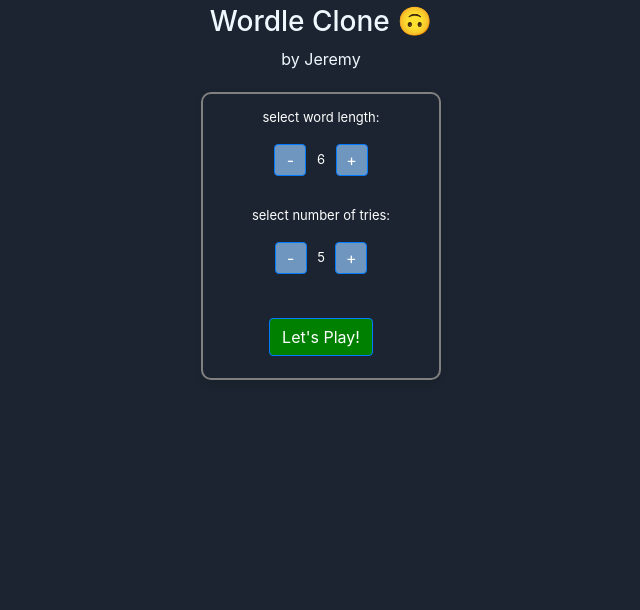
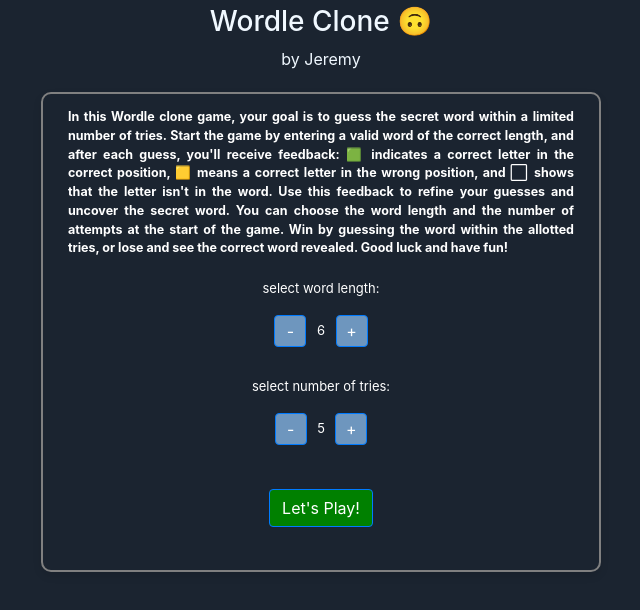
Before and after one commit to jeroee/wordle-clone, a React (Create React App) app: page / in a window 1280 px wide. Shown: the top 610 px of the page, without its empty margins (319-959 px from the left). Built offline with nearby package versions, Linux system fonts and the light colour scheme.

Commit message:
added instructions

```diff
--- a/public/styles.css
+++ b/public/styles.css
@@ -104,8 +104,8 @@ body {
 
 .selector-card{
     border: 2px solid gray;
-    height: 18rem;
-    width: 15rem;
+    height: 30rem;
+    width: 35rem;
     display: flex;
     padding: 5px;
     margin: 5px;
@@ -171,3 +171,10 @@ body {
     justify-content: center;
     left:120px;
 }
+.instructions {
+    justify-items: center;
+    color: white;
+    font-size: 12.5px;
+    text-transform: none;
+    text-align: justify;
+}
--- a/src/components/Selection.jsx
+++ b/src/components/Selection.jsx
@@ -14,6 +14,15 @@ const SelectionComponent = ({ word_length_count, tries_count, onSelect }) => {
         <div className="div-card">
             <Card className="selector-card">
                 <Card.Body>
+                    <div className="instructions">
+                        In this Wordle clone game, your goal is to guess the secret word within a limited number of tries.
+                        Start the game by entering a valid word of the correct length, and after each guess, you'll receive feedback:
+                        🟩 indicates a correct letter in the correct position,
+                        🟨 means a correct letter in the wrong position, and
+                        ⬜ shows that the letter isn't in the word. Use this feedback to refine your guesses and uncover the secret word.
+                        You can choose the word length and the number of attempts at the start of the game.
+                        Win by guessing the word within the allotted tries, or lose and see the correct word revealed. Good luck and have fun!
+                    </div>
                     <div className="subcard">
                         <Card.Text className="card-letter"> select word length:</Card.Text>
                         <CounterComponent className="counter"
@@ -28,7 +37,7 @@ const SelectionComponent = ({ word_length_count, tries_count, onSelect }) => {
                         <CounterComponent
                             value={tries}
                             min={3}
-                            max={7}
+                            max={8}
                             onChange={setTries}
                         />
                     </div>
```
